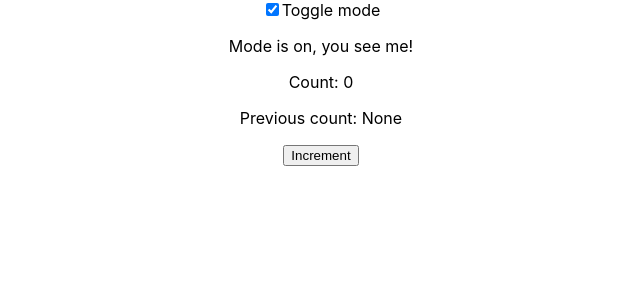
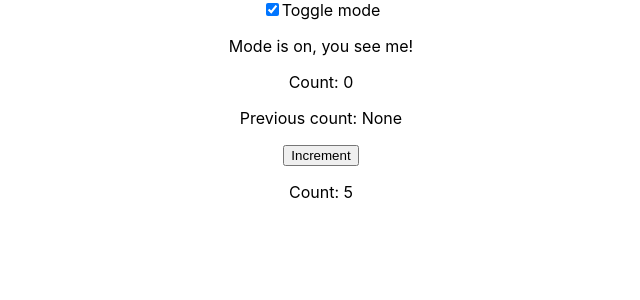
Before and after one commit to Konrad-Jalowy/reactcustomhooks, a React (Create React App) app: page / in a window 1280 px wide. Shown: the top 300 px of the page, without its empty margins (319-959 px from the left). Built offline with nearby package versions, Linux system fonts and the light colour scheme.

Commit message:
useinteral

```diff
--- a/src/App.js
+++ b/src/App.js
@@ -1,5 +1,6 @@
 import { HookUseToggleExample } from './components/HookUseToggleExample';
 import { HookUsePrevExample } from './components/HookUsePrevExample';
+import { HookUseIntervalExample } from './components/HookUseIntervalExample';
 import './App.css';
 
 function App() {
@@ -7,6 +8,7 @@ function App() {
     <div className="App">
       <HookUseToggleExample />
       <HookUsePrevExample />
+      <HookUseIntervalExample/>
     </div>
   );
 }
--- a/src/components/HookUseIntervalExample.js
+++ b/src/components/HookUseIntervalExample.js
@@ -1,5 +1,17 @@
+import { useState } from "react";
+import { useInterval } from "../hooks/useInterval";
 function HookUseIntervalExample(){
-    return "not implemented"
+    const [count, setCount] = useState(0);
+
+    useInterval(() => {
+        setCount(prev => prev + 1);
+    }, 1000);
+
+    return (
+    <>
+    <p>Count: {count}</p>
+    </>
+    )
 };
 
 export {HookUseIntervalExample};
--- a/src/hooks/useInterval.js
+++ b/src/hooks/useInterval.js
@@ -10,7 +10,7 @@ export function useInterval(callback, delay){
 
     useEffect(() => {
         const tick = () => {
-          savedCallback.current();
+          callbackRef.current();
         }
         if (delay !== null) {
           let id = setInterval(tick, delay);
```
